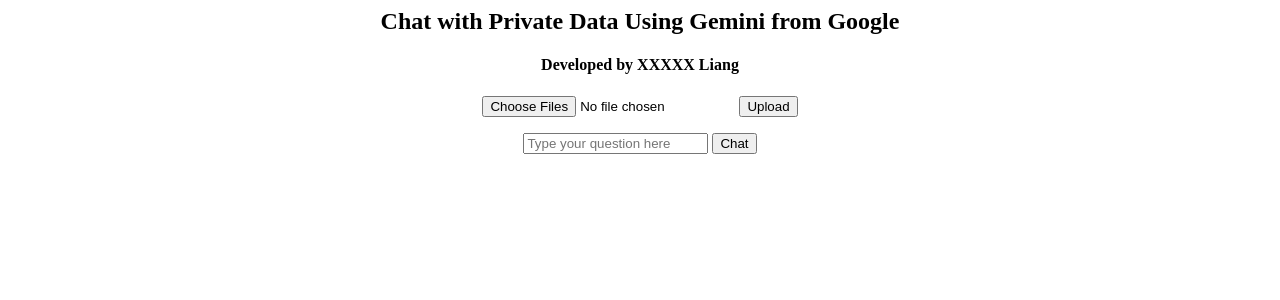
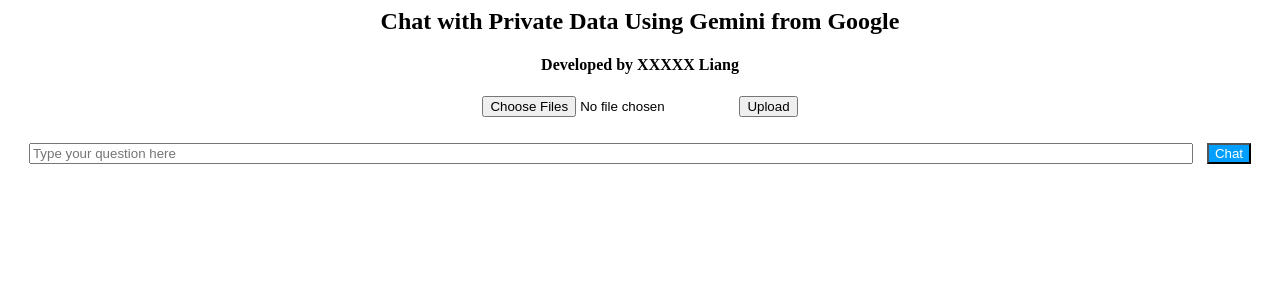
Before and after one commit to JinhuoLiang/flask_app, a Flask app: page / in a window 1280 px wide. Shown: the top 300 px of the page. Run offline with Flask 3, Linux system fonts and the light colour scheme.

Commit message:
Add Style for Question Section in HTML

```diff
--- a/src/templates/index.html
+++ b/src/templates/index.html
@@ -3,6 +3,9 @@
         <title>Chat with Private Data Using Gemini from Google</title>
         <style>
             .center { text-align: center; }
+            .inputbox { width: calc(100% - 80px); }
+            .inputdiv { padding: 10px; }
+            .btn-primary { background-color: rgb(0, 159, 255); color: white; margin-left: 10px; }
         </style>
     </head>
     <body>
@@ -13,9 +16,9 @@
                 <input type="file" id='documents' name="documents" multiple />
                 <input type="submit" value="Upload">
             </form>
-            <div>
-                <input id="chat-input" type="text" placeholder="Type your question here">
-                <button id="chat-button">Chat</button>
+            <div class="inputdiv">
+                <input id="chat-input" type="text" class="inputbox" placeholder="Type your question here">
+                <button id="chat-button" class="btn btn-primary">Chat</button>
             </div>
         </main>
     </body>
```
